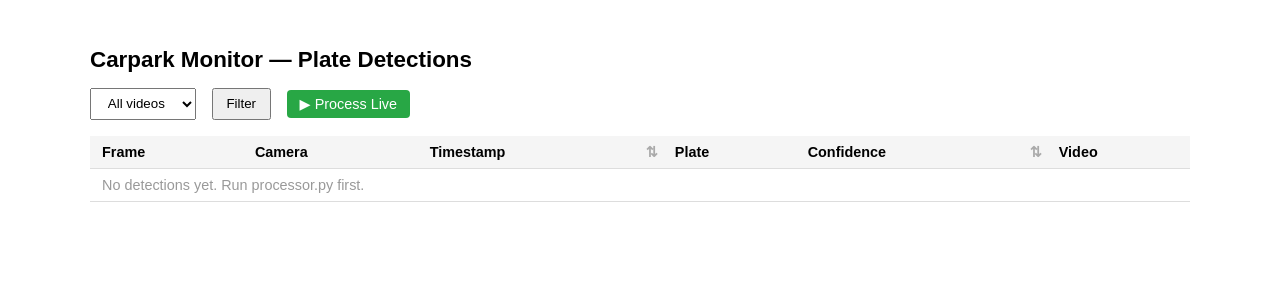
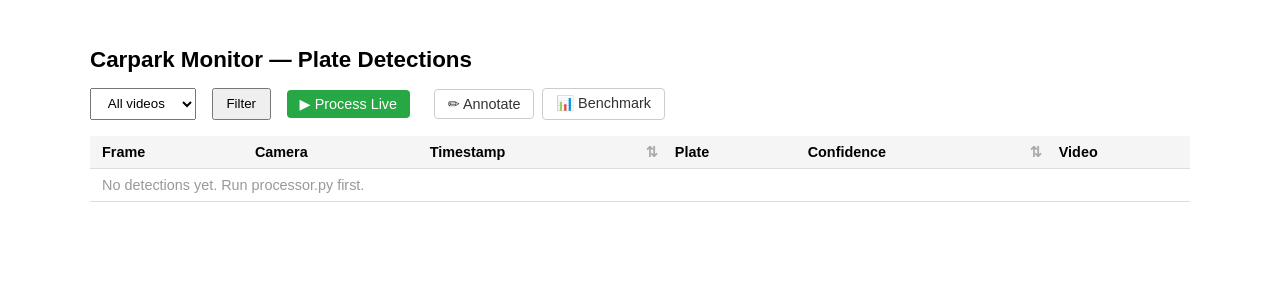
Before and after one commit to Andy123qq4/carpark_monitor, a FastAPI app: page / in a window 1280 px wide. Shown: the top 300 px of the page. Run offline with FastAPI, Linux system fonts and the light colour scheme; data that the repository does not hold is empty.

Commit message:
feat(ui): add Annotate & Benchmark links to main toolbar

```diff
--- a/templates/index.html
+++ b/templates/index.html
@@ -71,6 +71,8 @@
     </form>
     <button class="live-btn" id="liveBtn" onclick="toggleLive()">▶ Process Live</button>
     <span class="live-status" id="liveStatus"></span>
+    <a href="/annotate" style="padding:0.4rem 0.8rem;border:1px solid #ccc;border-radius:4px;text-decoration:none;color:#333;font-size:0.9rem;">✏ Annotate</a>
+    <a href="/benchmark" style="padding:0.4rem 0.8rem;border:1px solid #ccc;border-radius:4px;text-decoration:none;color:#333;font-size:0.9rem;">📊 Benchmark</a>
     <div class="progress-bar-wrap" id="progressWrap">
       <div class="progress-bar" id="progressBar"></div>
     </div>
```
